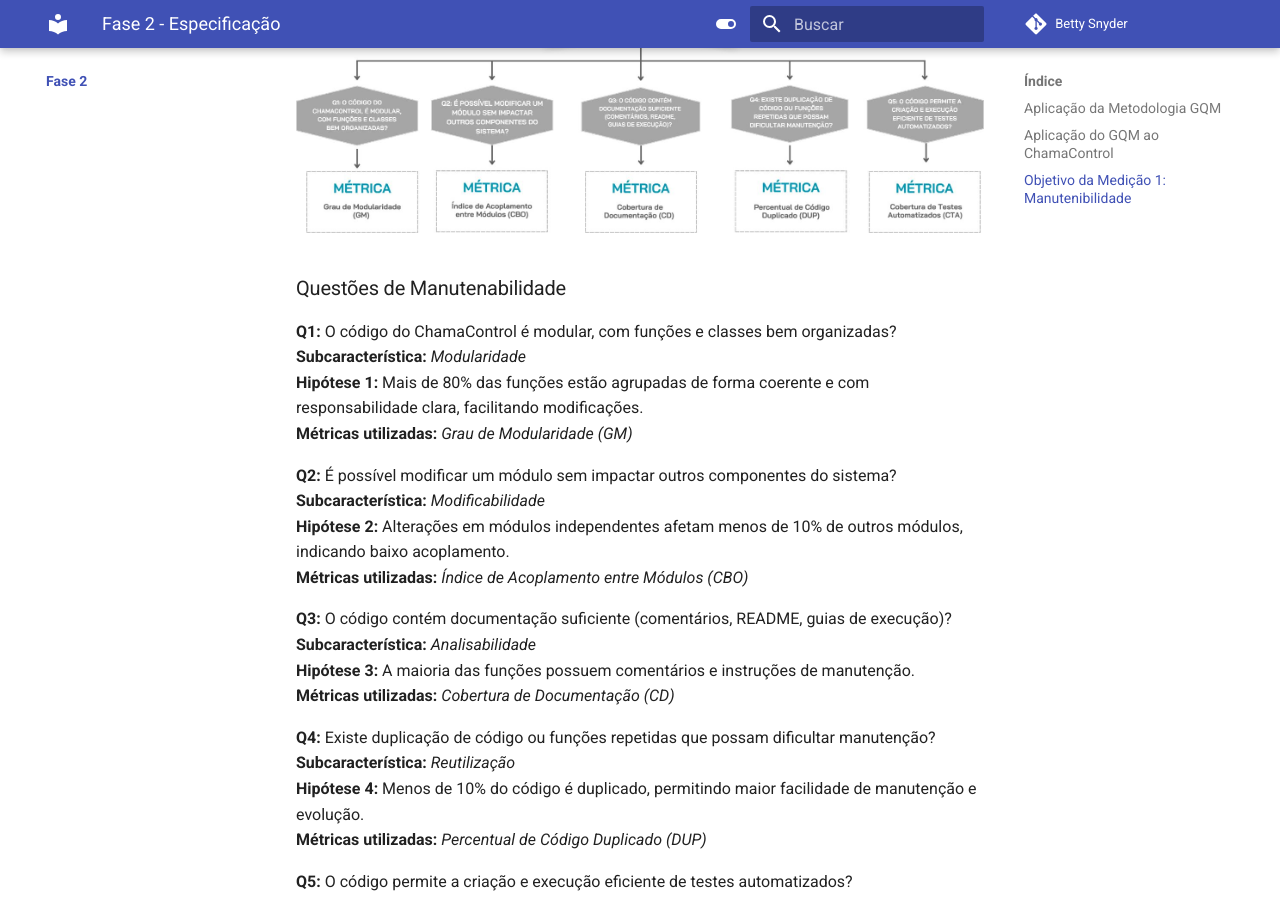
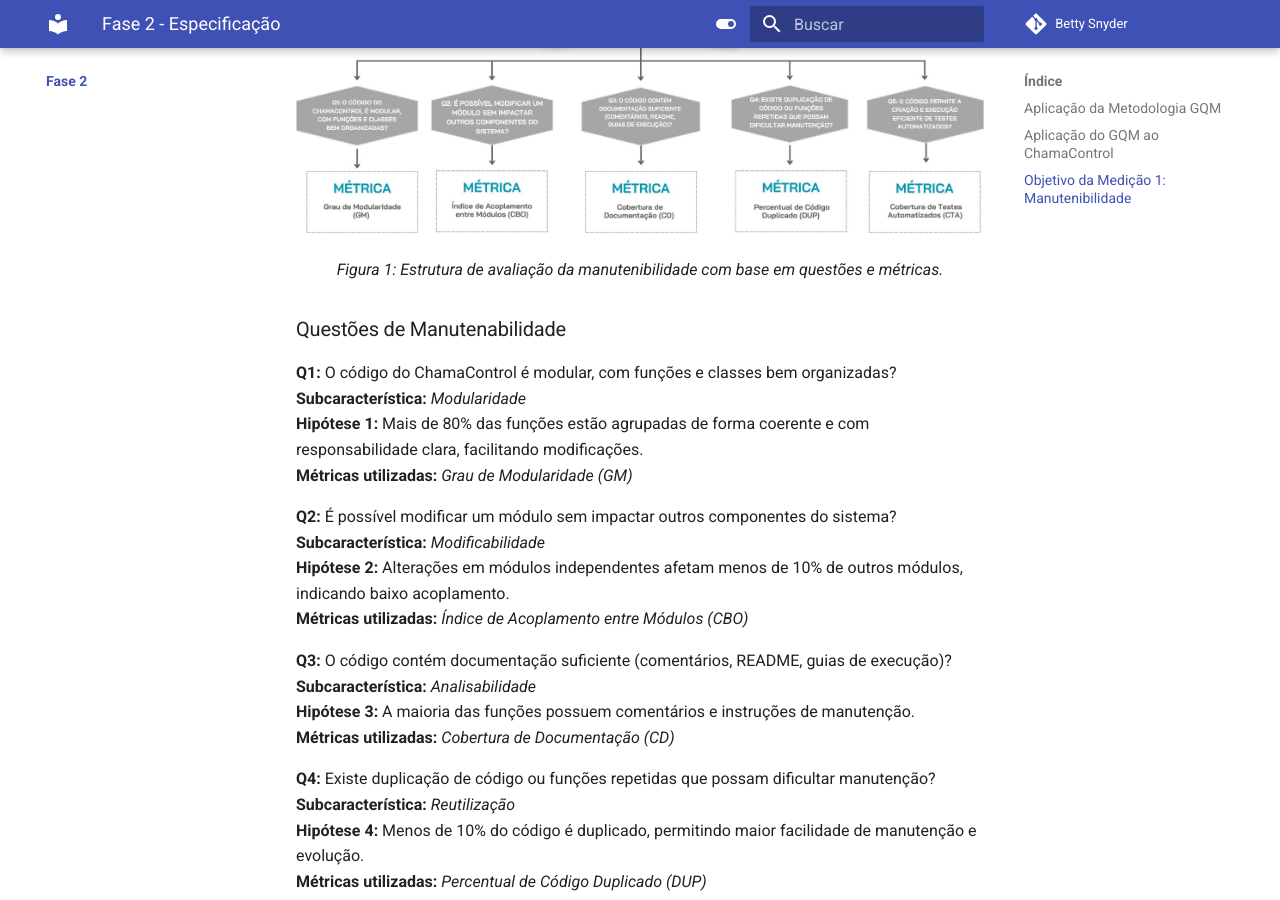
Before and after one commit to FCTE-Qualidade-de-Software-1/2025-2_T01_BETTY-SNYDER, an MkDocs documentation site: the page built from docs/Fase 2/index.md, in a window 1280 px wide and 900 px high, scrolled down 1254 px. Built offline with MkDocs 1.6.1 and Material for MkDocs 9.7.7, drawn with Linux system fonts in a browser that asks for light colours; comment, search, counter and statistics services are not loaded; some of the changed text lies outside the part shown.

Commit message:
legendas

```diff
--- a/docs/Fase 2/index.md
+++ b/docs/Fase 2/index.md
@@ -45,6 +45,9 @@
 # Diagrama Manutenibilidade
 
 ![diagramaManutenibilidade](../assets/metricasManutenibilidade.jpg)
+<div align="center">
+<p><em>Figura 1: Estrutura de avaliação da manutenibilidade com base em questões e métricas.</em></p>
+</div>
 
 ### Questões de Manutenabilidade
 
@@ -206,6 +209,9 @@
 # Diagrama Eficiência de Desempenho
 
 ![diagramaEficiênciaDesempenho](../assets/metricasDesempenho.jpg)
+<div align="center">
+<p><em>Figura 2: Estrutura de avaliação da eficiência de desempenho com base em questões e métricas.</em></p>
+</div>
 
 ### Questões de Eficiência de Desempenho
 
```
